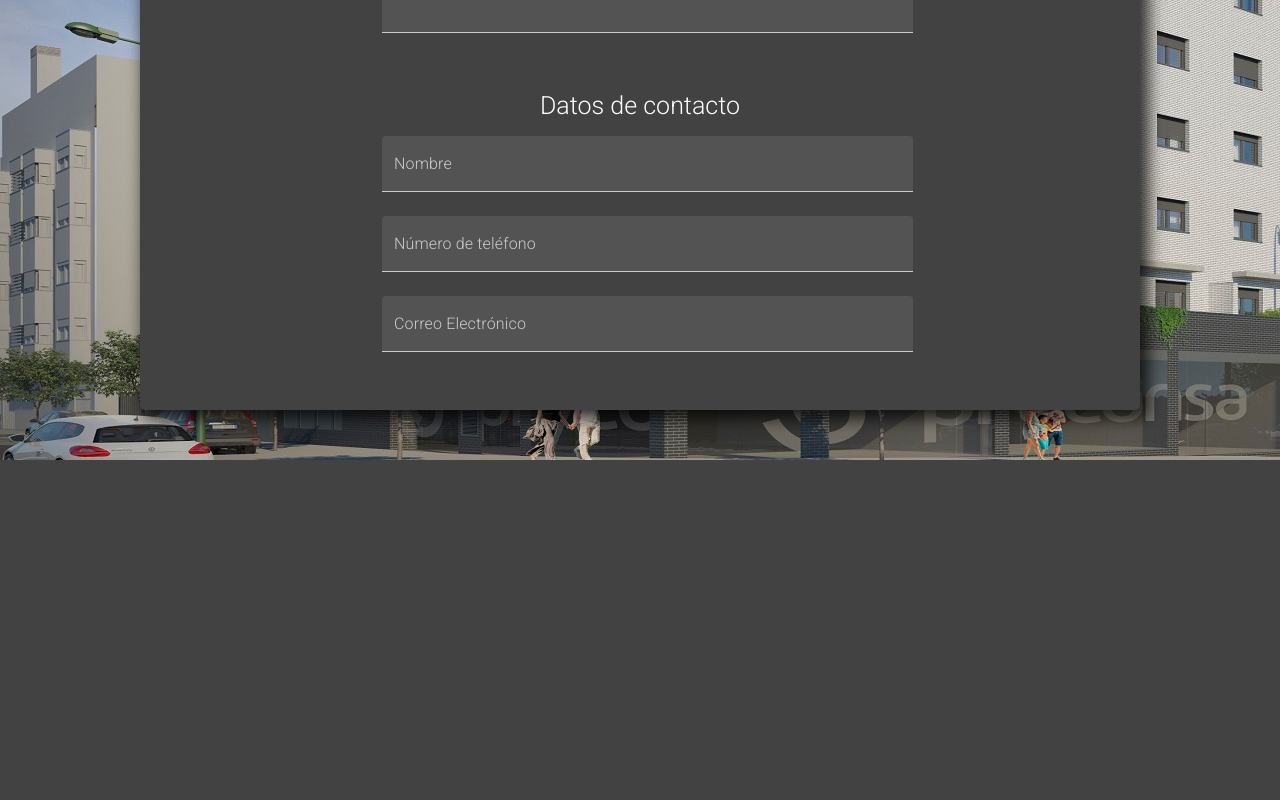
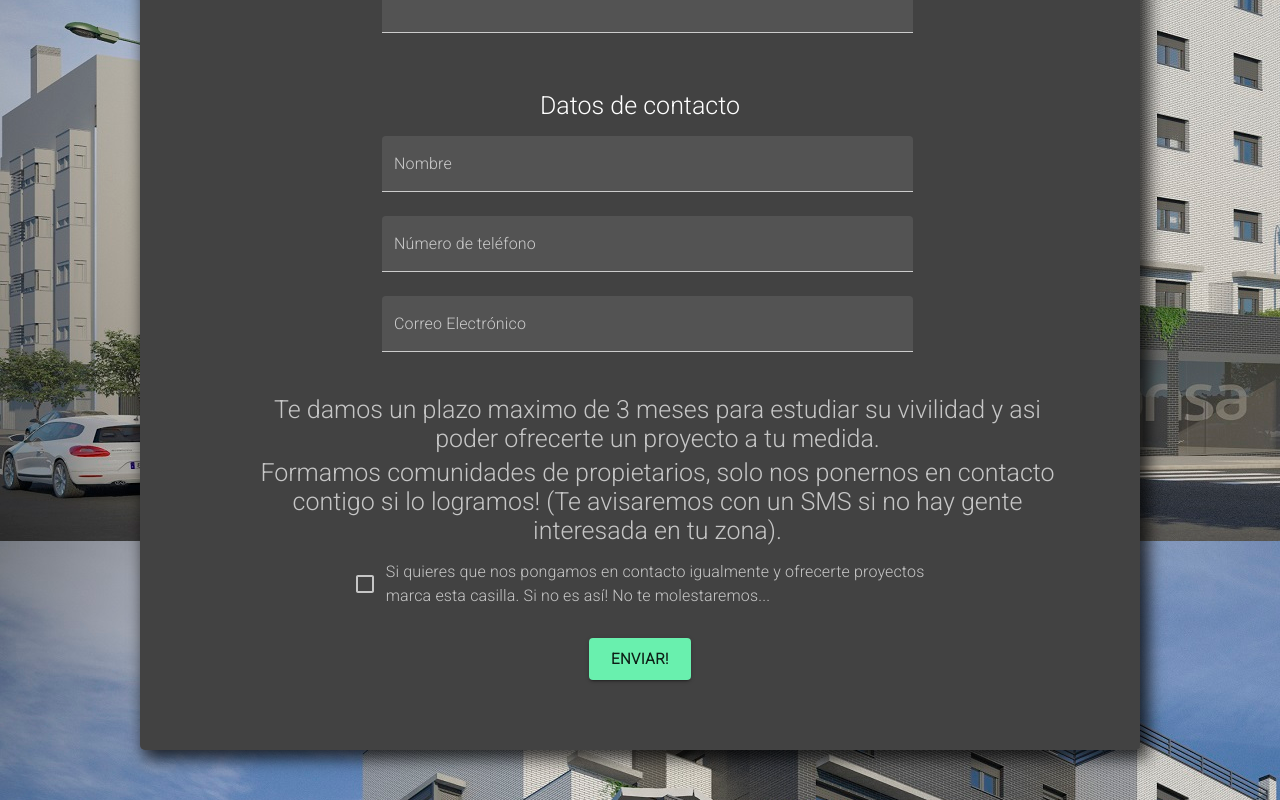
Before and after one commit to Xavierperals/autoproject, a React (Create React App) app: page / in a window 1280 px wide. Shown: the part 1459-2259 px from the top of the page. Before the commit the page ends 1919 px from the top, so only its background shows below. Built offline with nearby package versions, Linux system fonts and the light colour scheme; no server answers.

Commit message:
Send button + final explanation text (with checkbox)

```diff
--- a/src/components/autoproject-form/AutoProjectForm.scss
+++ b/src/components/autoproject-form/AutoProjectForm.scss
@@ -19,7 +19,13 @@
       color: white;
     }
   }
+}
 
+.submit-button-wrapper {
+  padding: 20px;
+  text-align: center;
 
-
+  button {
+    font-weight: 600;
+  }
 }
--- a/src/components/autoproject-form/AutoProjectForm.tsx
+++ b/src/components/autoproject-form/AutoProjectForm.tsx
@@ -12,6 +12,8 @@ import { LocationQuestions } from './partials/LocationQuestions';
 import { Step } from './common/Step';
 import { CommentQuestion } from './partials/CommentQuestion';
 import { ContactQuestions } from './partials/ContactQuestions';
+import { FinalExplanation } from '../final-explanation/FinalExplanation';
+import { Button } from '@material-ui/core';
 
 interface Props {
 }
@@ -58,6 +60,12 @@ export class AutoProjectForm extends React.Component<Props, State> {
         {this.renderHousePriceQuestion()}
         {this.renderCommentQuestion()}
         {this.renderContactQuestions()}
+        <FinalExplanation/>
+        <div className="submit-button-wrapper">
+          <Button variant="contained" size="large" color="primary" onClick={this.onClickButton}>
+            Enviar!
+          </Button>
+        </div>
       </div>
     );
   }
@@ -138,4 +146,8 @@ export class AutoProjectForm extends React.Component<Props, State> {
   private handleOnEmailInputChange(email: string): void {
     this.setState({ email });
   }
+
+  private onClickButton(): void {
+    console.log("send!")
+  }
 }
--- /dev/null
+++ b/src/components/final-explanation/FinalExplanation.scss
@@ -0,0 +1,21 @@
+
+.final-explanation {
+  margin-top: 35px;
+  padding-left: 35px;
+
+  color: rgba(255, 255, 255, 0.7);
+
+  p {
+    text-align: center;
+    margin-top: 5px;
+    margin-bottom: 5px;
+    font-size: 25px;
+    padding-left: 30px;
+    padding-right: 30px;
+    font-weight: 400;
+  }
+
+  .checkbox-wrapper {
+    padding: 10px 15%;
+  }
+}
--- /dev/null
+++ b/src/components/final-explanation/FinalExplanation.tsx
@@ -0,0 +1,31 @@
+import React from 'react';
+import './FinalExplanation.scss';
+import { FormControlLabel, Checkbox } from '@material-ui/core';
+
+export class FinalExplanation extends React.PureComponent {
+
+  public render(): React.ReactNode {
+    return (
+      <div className="final-explanation">
+        <p>
+          Te damos un plazo maximo de 3 meses para estudiar su vivilidad y asi poder ofrecerte un proyecto a tu medida.
+        </p>
+
+        <p>
+          Formamos comunidades de propietarios, solo nos ponernos en contacto contigo si lo logramos!
+          (Te avisaremos con un SMS si no hay gente interesada en tu zona).
+        </p>
+
+        <div className="checkbox-wrapper">
+          <FormControlLabel
+            value="end"
+            control={<Checkbox color="primary" />}
+            label="Si quieres que nos pongamos en contacto igualmente y ofrecerte proyectos marca esta casilla. Si no es así! No te molestaremos..."
+            labelPlacement="end"
+          />
+        </div>
+
+      </div>
+    );
+  }
+}
--- a/src/components/size-options/SizeOptions.scss
+++ b/src/components/size-options/SizeOptions.scss
@@ -10,8 +10,8 @@
     border: 1px solid white;
     border-radius: 5px;
     transition: all .5s;
-    padding: 6px 8px;
-    margin: 8px 8px;
+    padding: 6px 10px;
+    margin: 8px 10px;
     cursor: pointer;
     font-size: 1.4rem;
   }
```
